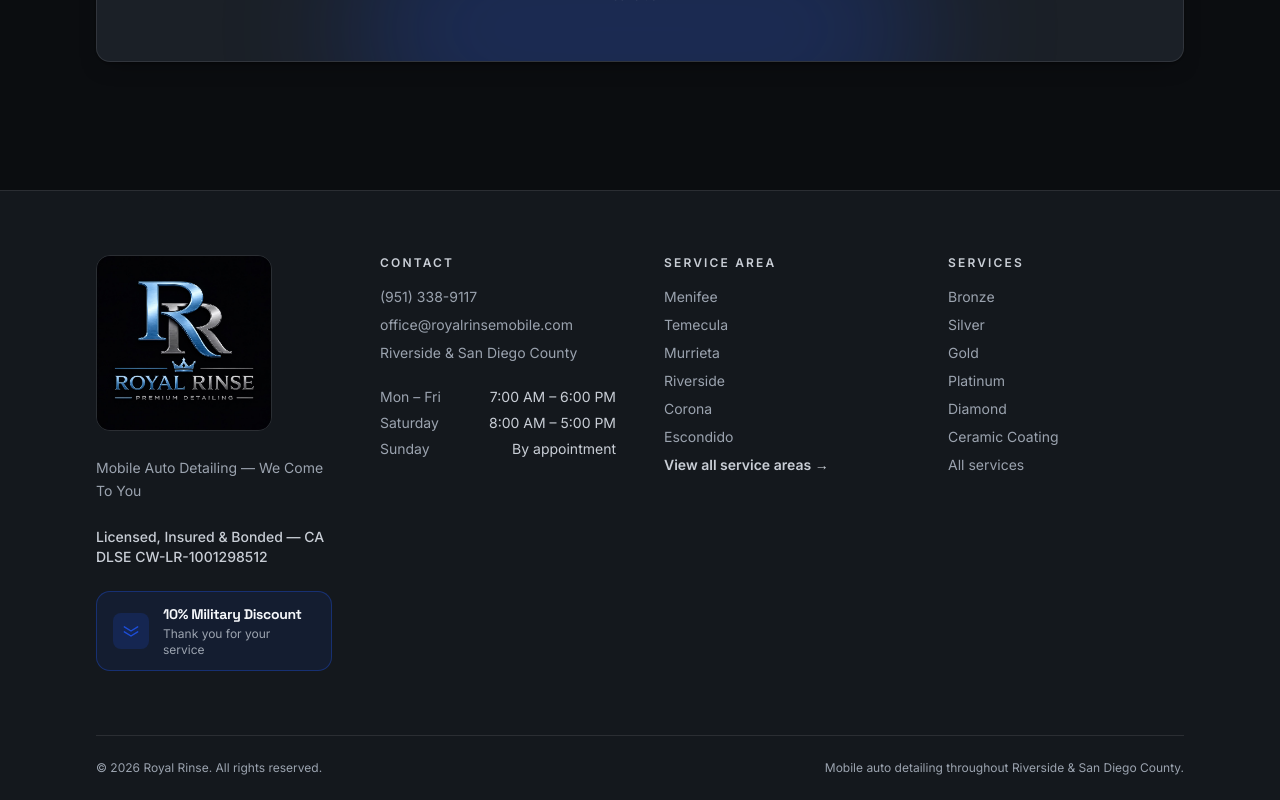
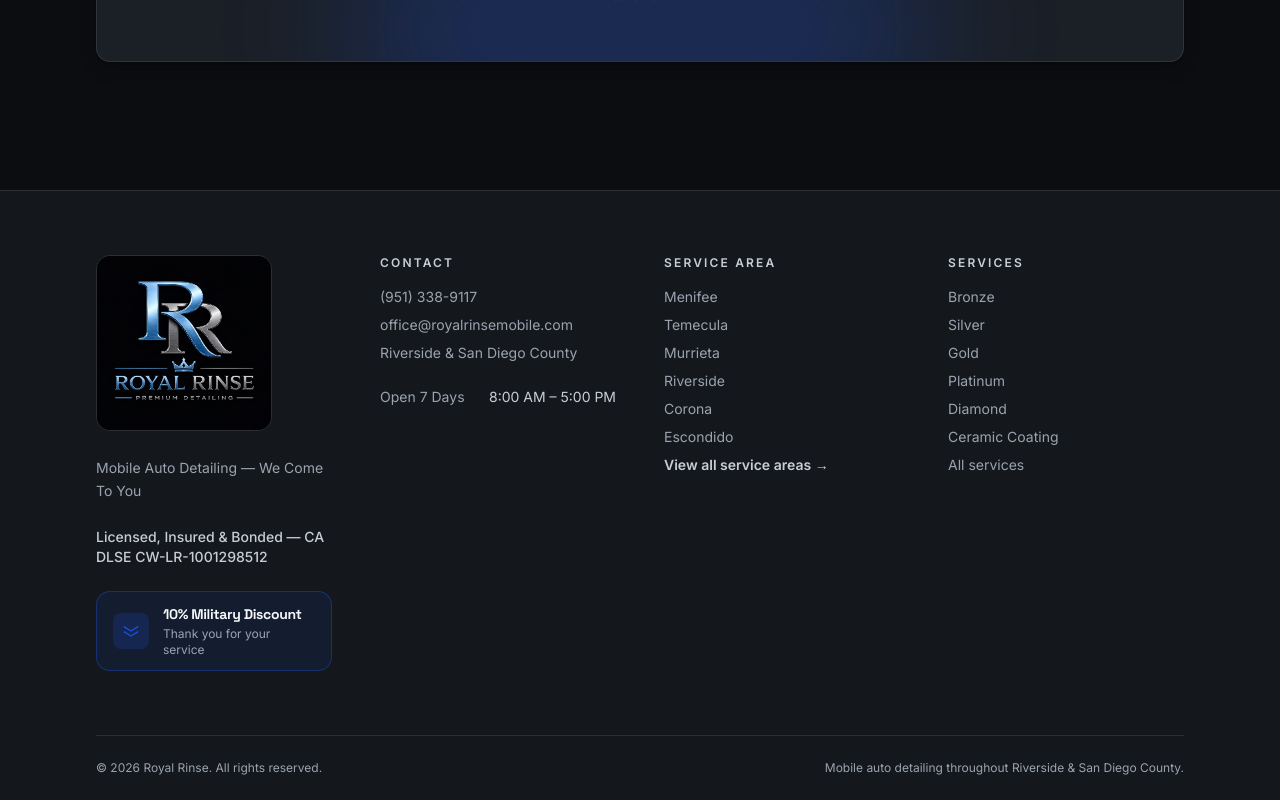
Before and after one commit to Contractor-burnlist/royalrinse, a Next.js app: page /packages in a window 1280 px wide. Shown: the part 5009-5809 px from the top of the page. Built offline with nearby package versions, Linux system fonts and the light colour scheme.

Commit message:
Update business hours to 8AM-5PM, 7 days a week

```diff
--- a/app/layout.tsx
+++ b/app/layout.tsx
@@ -4,6 +4,7 @@
 import { Header } from "@/components/Header";
 import { Footer } from "@/components/Footer";
 import {
+  OPENING_HOURS,
   PHONE_DISPLAY,
   SERVICE_AREA_COUNTIES,
   SERVICE_AREA_LINE,
@@ -43,6 +44,15 @@
     addressRegion: "CA",
     addressCountry: "US",
   },
+  // Open 7 days, 8:00–17:00. One spec listing all seven days.
+  openingHoursSpecification: [
+    {
+      "@type": "OpeningHoursSpecification",
+      dayOfWeek: [...OPENING_HOURS.days],
+      opens: OPENING_HOURS.opens,
+      closes: OPENING_HOURS.closes,
+    },
+  ],
 };
 
 export default function RootLayout({
--- a/lib/site.ts
+++ b/lib/site.ts
@@ -26,11 +26,24 @@
   email: "office@royalrinsemobile.com",
   license: "Licensed, Insured & Bonded — CA DLSE CW-LR-1001298512",
   licenseNumber: "CW-LR-1001298512",
-  hours: [
-    { days: "Mon – Fri", time: "7:00 AM – 6:00 PM" },
-    { days: "Saturday", time: "8:00 AM – 5:00 PM" },
-    { days: "Sunday", time: "By appointment" },
+  // Open 7 days. Single entry — every day is the same, so listing each day
+  // would just be noise.
+  hours: [{ days: "Open 7 Days", time: "8:00 AM – 5:00 PM" }],
+} as const;
+
+/** Machine-readable hours for JSON-LD. 24-hour time, all seven days. */
+export const OPENING_HOURS = {
+  days: [
+    "Monday",
+    "Tuesday",
+    "Wednesday",
+    "Thursday",
+    "Friday",
+    "Saturday",
+    "Sunday",
   ],
+  opens: "08:00",
+  closes: "17:00",
 } as const;
 
 export const telHref = PHONE_TEL;
```
